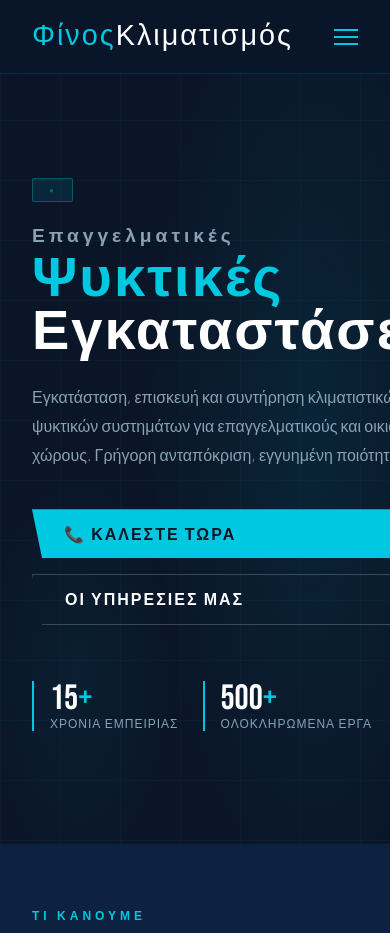
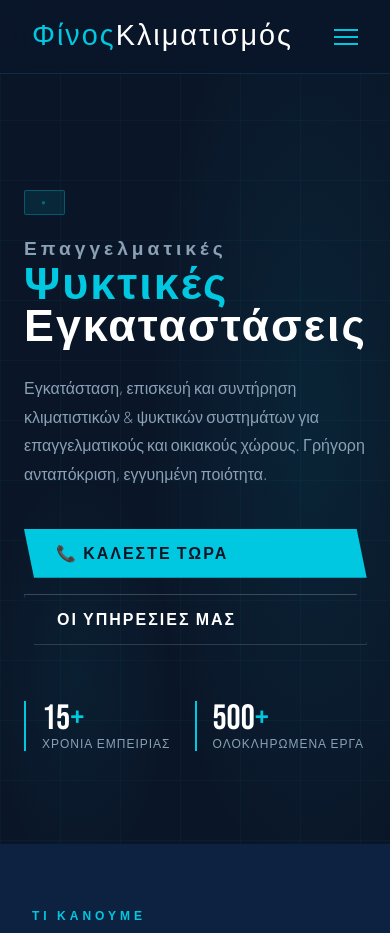
Before and after one commit to michailthors/site_psuktikos, a Flask app: page / in a window 390 px wide. Shown: the top 933 px of the page. Run offline with Flask 3, Linux system fonts and the light colour scheme.

Commit message:
fix mobile hero padding

```diff
--- a/templates/index.html
+++ b/templates/index.html
@@ -666,6 +666,8 @@
       .form-grid { grid-template-columns: 1fr; }
       .hero-stats { flex-wrap: wrap; gap: 1.5rem; }
       .hero-actions { flex-direction: column; }
+      #hero { padding: 9rem 1.5rem 3rem; }
+      .hero-title { font-size: clamp(2.8rem, 10vw, 4rem); }
     }
   </style>
 </head>
```
